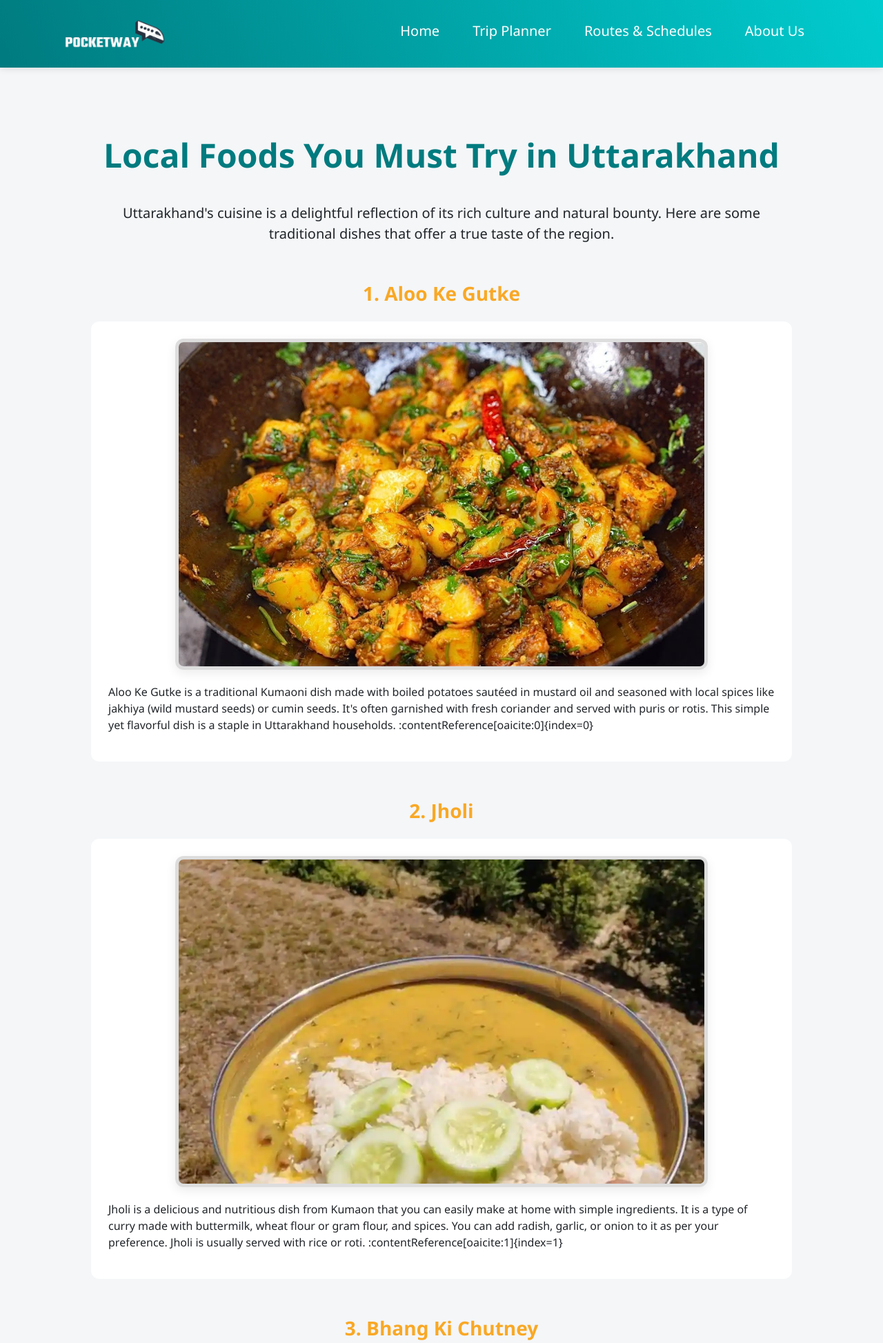
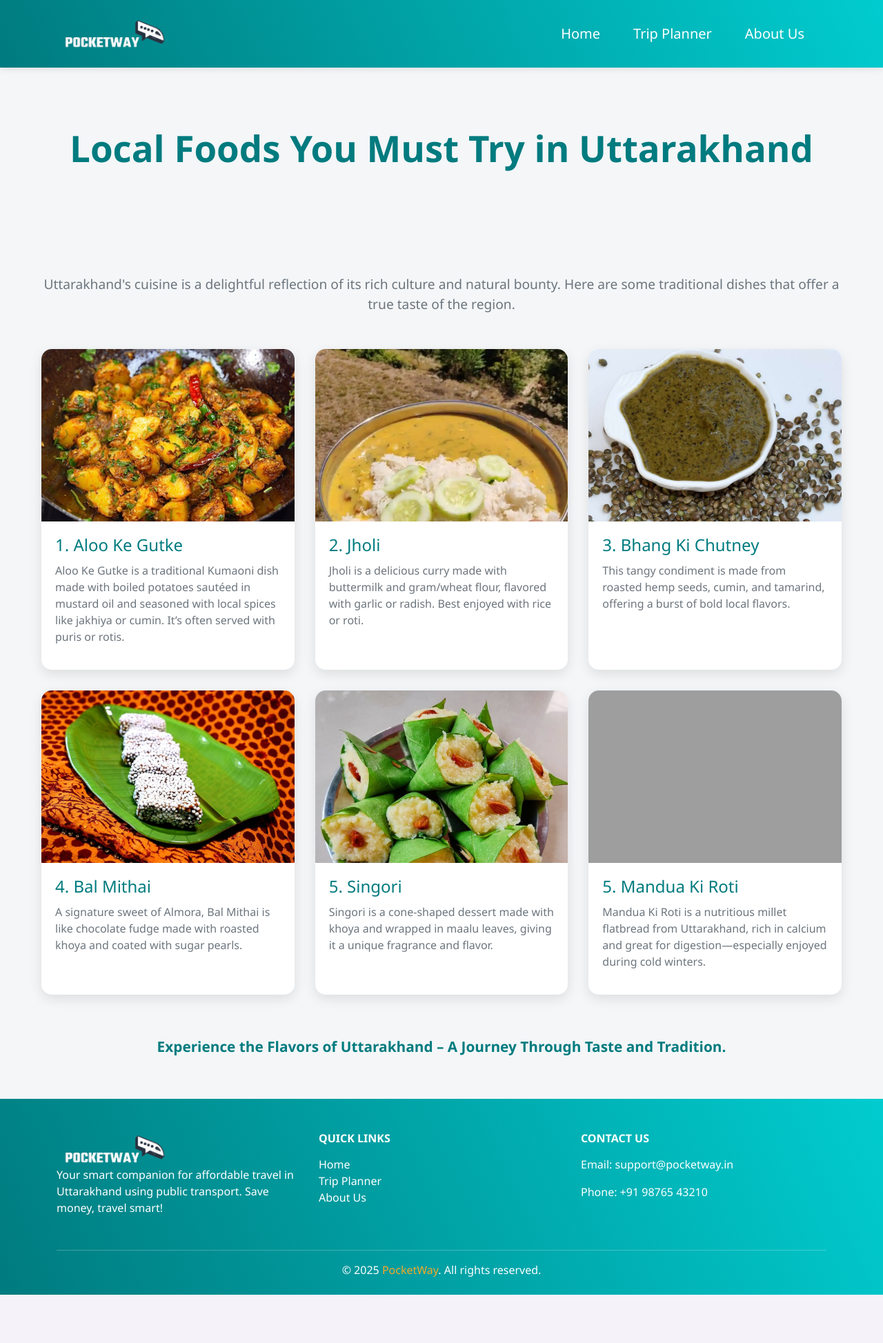
Before and after one commit to abhishekmahara/Pocket-way, a PHP site: page /Pocket-way/blog/localfood.php in a window 1280 px wide. Shown: the top 1947 px of the page at 69% size. After the commit the page ends 1877 px from the top, so only its background shows below. Run offline with PHP 8.4, Linux system fonts and the light colour scheme; grey boxes are pictures that could not be loaded.

Commit message:
fix : fixed pages of travel tips section

```diff
--- a/blog/blog.php
+++ b/blog/blog.php
@@ -21,7 +21,6 @@
   }
   .blog-entry {
     background-color: #f9f9f9;
-    border-left: 6px solid #008080;
     padding: 40px 30px;
     border-radius: 12px;
     margin-bottom: 80px;
--- a/blog/localfood.php
+++ b/blog/localfood.php
@@ -3,113 +3,177 @@
     :root {
         --primary-color: #007B7F;
         --accent-color: #F9A825;
-        --background-color: #F4F6F8;
-        --text-color: #212529;
-        --secondary-text: #6c757d;
+        --bg-light: #f4f6f8;
+        --bg-white: #ffffff;
+        --text-dark: #212529;
+        --text-muted: #6c757d;
+        --card-shadow: 0 6px 18px rgba(0, 0, 0, 0.1);
     }
 
     body {
-        background-color: var(--background-color);
-        color: var(--text-color);
         font-family: 'Segoe UI', sans-serif;
+        background-color: var(--bg-light);
+        color: var(--text-dark);
+        margin: 0;
+        padding: 0;
     }
 
-    a:visited {
-        color: white;
+   .hero {
+    background-color: var(--bg-light);
+    height: 30vh;
+    display: flex;
+    align-items: center;
+    justify-content: center;
+    color: var(--primary-color);;
+    text-align: center;
+    position: relative;
     }
 
-    .article-wrapper {
-        padding: 50px;
-        border-radius: 15px;
+
+
+    .hero h1 {
+        position: relative;
+        font-size: 3.3rem;
+        font-weight: bold;
+        z-index: 1;
     }
 
-    .article-title {
-        color: var(--primary-color);
-        font-size: 3rem;
-        font-weight: bold;
-        text-align: center;
-        margin-bottom: 40px;
+    .content {
+        max-width: 1200px;
+        margin: 0 auto;
+        padding: 60px 20px;
     }
 
-    .section-heading {
-        color: var(--accent-color);
-        font-size: 1.75rem;
-        margin-top: 50px;
-        margin-bottom: 20px;
-        font-weight: 600;
+    .intro {
         text-align: center;
+        font-size: 1.2rem;
+        color: var(--text-muted);
+        margin-bottom: 50px;
     }
 
-    .food-box {
-        background: #ffffff;
-        border-radius: 12px;
-        padding: 25px;
-        margin-bottom: 10px;
-
+    .food-section {
+        display: grid;
+        grid-template-columns: repeat(auto-fit, minmax(300px, 1fr));
+        gap: 30px;
     }
 
-    .article-img {
-        border: 5px solid #ddd;
-        border-radius: 12px;
-        box-shadow: 0 5px 15px rgba(0,0,0,0.08);
-        margin-bottom: 20px;
-        width: 80%;
-        object-fit: cover;
-        height: 30rem;
-        display: block;
-        margin-left: auto;
-        margin-right: auto;
+    .food-card {
+        background: var(--bg-white);
+        border-radius: 15px;
+        overflow: hidden;
+        box-shadow: var(--card-shadow);
+        transition: transform 0.3s ease;
     }
 
-    ul li {
-        margin-bottom: 8px;
+    .food-card:hover {
+        transform: translateY(-5px);
+    }
+
+    .food-card img {
+        width: 100%;
+        height: 250px;
+        object-fit: cover;
+    }
+
+    .food-card .card-body {
+        padding: 20px;
+    }
+
+    .food-card h2 {
+        color: var(--primary-color);
+        font-size: 1.5rem;
+        margin-bottom: 10px;
+    }
+
+    .food-card p {
+        color: var(--text-muted);
+        font-size: 1rem;
+    }
+
+    .section-ending {
+        text-align: center;
+        font-size: 1.3rem;
+        margin-top: 60px;
+        color: var(--primary-color);
+        font-weight: 600;
+    }
+
+    @media (max-width: 768px) {
+        .hero h1 {
+            font-size: 2.2rem;
+        }
     }
 </style>
-</head>
-<body>
 
-<div class="container py-5">
-    <div class="article-wrapper">
-        <h1 class="article-title">Local Foods You Must Try in Uttarakhand</h1>
-        <p class="lead text-center">Uttarakhand's cuisine is a delightful reflection of its rich culture and natural bounty. Here are some traditional dishes that offer a true taste of the region.</p>
+<div class="hero">
+    <h1>Local Foods You Must Try in Uttarakhand</h1>
+</div>
+
+<div class="content">
+    <p class="intro">
+        Uttarakhand's cuisine is a delightful reflection of its rich culture and natural bounty. Here are some traditional dishes that offer a true taste of the region.
+    </p>
+
+    <div class="food-section">
 
         <!-- Aloo Ke Gutke -->
-        <div class="section-heading">1. Aloo Ke Gutke</div>
-        <div class="food-box">
-            <img src="../assets/img/aalu k gutke.jpg" alt="Aloo Ke Gutke" class="article-img">
-            <p>Aloo Ke Gutke is a traditional Kumaoni dish made with boiled potatoes sautéed in mustard oil and seasoned with local spices like jakhiya (wild mustard seeds) or cumin seeds. It's often garnished with fresh coriander and served with puris or rotis. This simple yet flavorful dish is a staple in Uttarakhand households. :contentReference[oaicite:0]{index=0}</p>
+        <div class="food-card">
+            <img src="../assets/img/aalu k gutke.jpg" alt="Aloo Ke Gutke">
+            <div class="card-body">
+                <h2>1. Aloo Ke Gutke</h2>
+                <p>Aloo Ke Gutke is a traditional Kumaoni dish made with boiled potatoes sautéed in mustard oil and seasoned with local spices like jakhiya or cumin. It’s often served with puris or rotis.</p>
+            </div>
         </div>
 
-        <!-- Kafuli -->
-        <div class="section-heading">2. Jholi</div>
-        <div class="food-box">
-            <img src="../assets\img\jholi.jpeg" alt="Jholi" class="article-img">
-            <p>Jholi is a delicious and nutritious dish from Kumaon that you can easily make at home with simple ingredients. It is a type of curry made with buttermilk, wheat flour or gram flour, and spices. You can add radish, garlic, or onion to it as per your preference. Jholi is usually served with rice or roti. :contentReference[oaicite:1]{index=1}</p>
+        <!-- Jholi -->
+        <div class="food-card">
+            <img src="../assets/img/jholi.jpeg" alt="Jholi">
+            <div class="card-body">
+                <h2>2. Jholi</h2>
+                <p>Jholi is a delicious curry made with buttermilk and gram/wheat flour, flavored with garlic or radish. Best enjoyed with rice or roti.</p>
+            </div>
         </div>
 
         <!-- Bhang Ki Chutney -->
-        <div class="section-heading">3. Bhang Ki Chutney</div>
-        <div class="food-box">
-            <img src="../assets\img\Bhang Ki Chutney.jpg" alt="Bhang Ki Chutney" class="article-img">
-            <p>Bhang Ki Chutney is a unique condiment made from roasted hemp seeds, blended with garlic, cumin, and tamarind. This tangy and flavorful chutney is a perfect accompaniment to various dishes and showcases the inventive use of local ingredients in Uttarakhand's cuisine. :contentReference[oaicite:2]{index=2}</p>
+        <div class="food-card">
+            <img src="../assets/img/Bhang Ki Chutney.jpg" alt="Bhang Ki Chutney">
+            <div class="card-body">
+                <h2>3. Bhang Ki Chutney</h2>
+                <p>This tangy condiment is made from roasted hemp seeds, cumin, and tamarind, offering a burst of bold local flavors.</p>
+            </div>
         </div>
 
         <!-- Bal Mithai -->
-        <div class="section-heading">4. Bal Mithai</div>
-        <div class="food-box">
-            <img src="../assets\img\Bal Mithai.jpg" alt="Bal Mithai" class="article-img">
-            <p>Bal Mithai is a beloved sweet from the Kumaon region, particularly famous in Almora. This chocolate-like fudge is made from roasted khoya and coated with white sugar balls, offering a delightful treat for those with a sweet tooth. :contentReference[oaicite:3]{index=3}</p>
+        <div class="food-card">
+            <img src="../assets/img/Bal Mithai.jpg" alt="Bal Mithai">
+            <div class="card-body">
+                <h2>4. Bal Mithai</h2>
+                <p>A signature sweet of Almora, Bal Mithai is like chocolate fudge made with roasted khoya and coated with sugar pearls.</p>
+            </div>
         </div>
 
         <!-- Singori -->
-        <div class="section-heading">5. Singori</div>
-        <div class="food-box">
-            <img src="../assets\img\Singori.png" alt="Singori" class="article-img">
-            <p>Singori is a traditional sweet made with khoya, wrapped in maalu leaves, imparting a distinct aroma and flavor. This cone-shaped delicacy is a testament to the region's rich culinary heritage and is a must-try for visitors. :contentReference[oaicite:4]{index=4}</p>
+        <div class="food-card">
+            <img src="../assets/img/Singori.png" alt="Singori">
+            <div class="card-body">
+                <h2>5. Singori</h2>
+                <p>Singori is a cone-shaped dessert made with khoya and wrapped in maalu leaves, giving it a unique fragrance and flavor.</p>
+            </div>
         </div>
 
-        <div class="section-heading">Experience the Flavors of Uttarakhand</div>
-        <p>Exploring Uttarakhand's local cuisine offers a deeper understanding of its culture and traditions. Each dish tells a story of the land and its people, making your culinary journey through this Himalayan state truly unforgettable.</p>
+         <!-- Madue ki Roti -->
+        <div class="food-card">
+            <img src="https://i0.wp.com/www.navuttarakhand.com/wp-content/uploads/2016/09/Mandua-Ki-Roti.jpg?fit=1128%2C846&ssl=1" alt="Mandua">
+            <div class="card-body">
+                <h2>5. Mandua Ki Roti </h2>
+                <p>Mandua Ki Roti is a nutritious millet flatbread from Uttarakhand, rich in calcium and great for digestion—especially enjoyed during cold winters.</p>
+            </div>
+        </div>
+
+    </div>
+
+    <div class="section-ending">
+        Experience the Flavors of Uttarakhand – A Journey Through Taste and Tradition.
     </div>
 </div>
 
--- a/blog/natureview.php
+++ b/blog/natureview.php
@@ -45,7 +45,6 @@
     }
 
     .landscape-box {
-        background: #ffffff;
         border-radius: 12px;
         padding: 25px;
         margin-bottom: 40px;
--- a/includes/footer.php
+++ b/includes/footer.php
@@ -63,7 +63,6 @@ include __DIR__ . '/../config.php';
         <ul class="list-unstyled">
           <li><a href="#" class="footer-link">Home</a></li>
           <li><a href="#trip-planner" class="footer-link">Trip Planner</a></li>
-          <li><a href="navcontent/routesnscedule.php" class="footer-link">Routes & Schedules</a></li>
           <li><a href="#contact" class="footer-link">About Us</a></li>
         </ul>
       </div>
--- a/includes/header.php
+++ b/includes/header.php
@@ -68,9 +68,6 @@ include __DIR__ . '/../config.php';  // adjust path as needed
           <a class="nav-link text-white fs-5 px-3" href="<?php echo $base_url; ?>trip_planner.php">Trip Planner</a>
         </li>
         <li class="nav-item">
-          <a class="nav-link text-white fs-5 px-3" href="<?php echo $base_url; ?>navcontent/routesnscedule.php">Routes & Schedules</a>
-        </li>
-        <li class="nav-item">
           <a class="nav-link text-white fs-5 px-3" href="<?php echo $base_url; ?>about us.php">About Us</a>
         </li>
       </ul>
```
